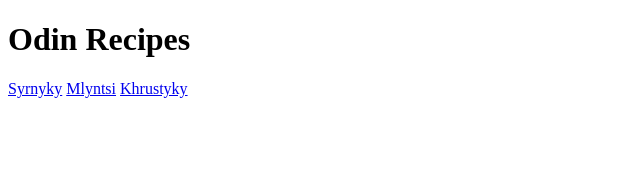
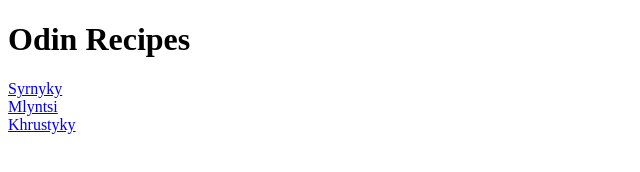
Before and after one commit to alisa-rogers/odin-recipes, a plain HTML site: page index.html in a window 1280 px wide. Shown: the whole page, without its empty margins (0-640 px from the left). Drawn offline with Linux system fonts and the light colour scheme.

Commit message:
Update index.html

```diff
--- a/index.html
+++ b/index.html
@@ -7,8 +7,8 @@
 </head>
 <body>
     <h1>Odin Recipes</h1>
-    <a href="recipes/syrnyky.html">Syrnyky</a>
-    <a href="recipes/mlyntsi.html">Mlyntsi</a>
+    <a href="recipes/syrnyky.html">Syrnyky</a> <br>
+    <a href="recipes/mlyntsi.html">Mlyntsi</a> <br>
     <a href="recipes/khrustyky.html">Khrustyky</a>
 </body>
 </html>
```
